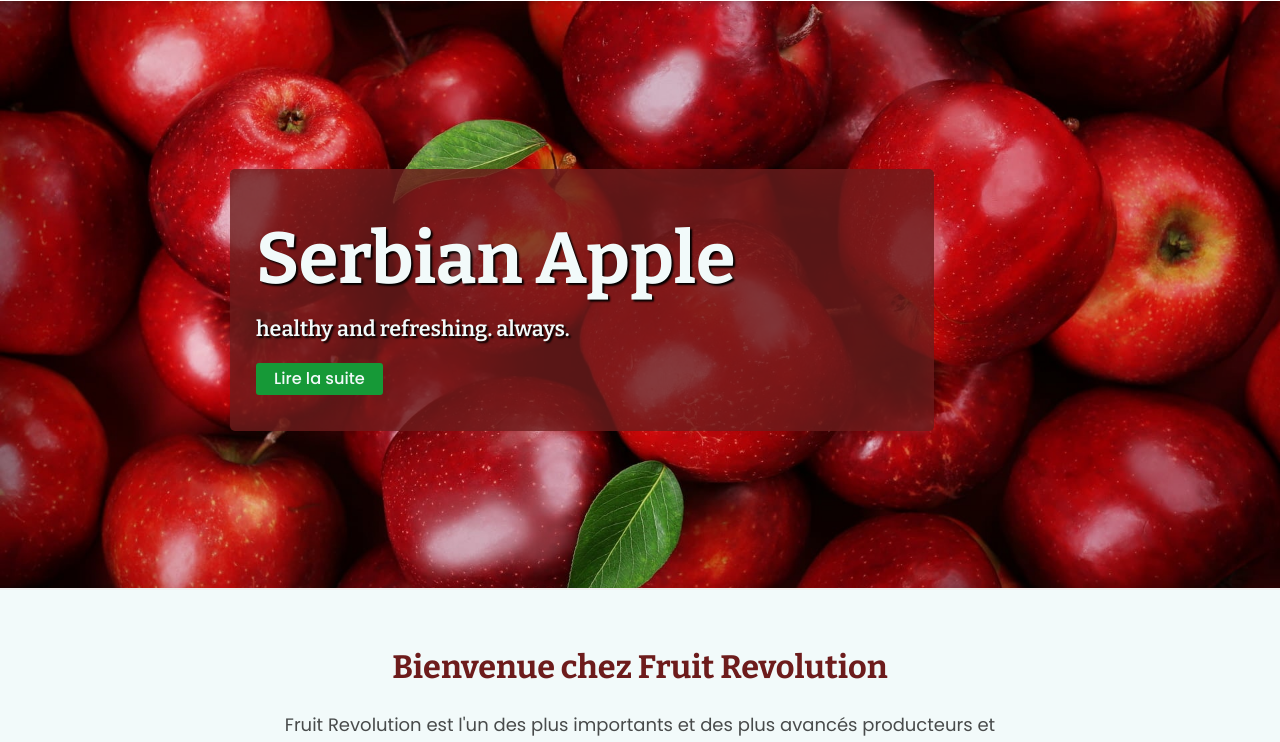
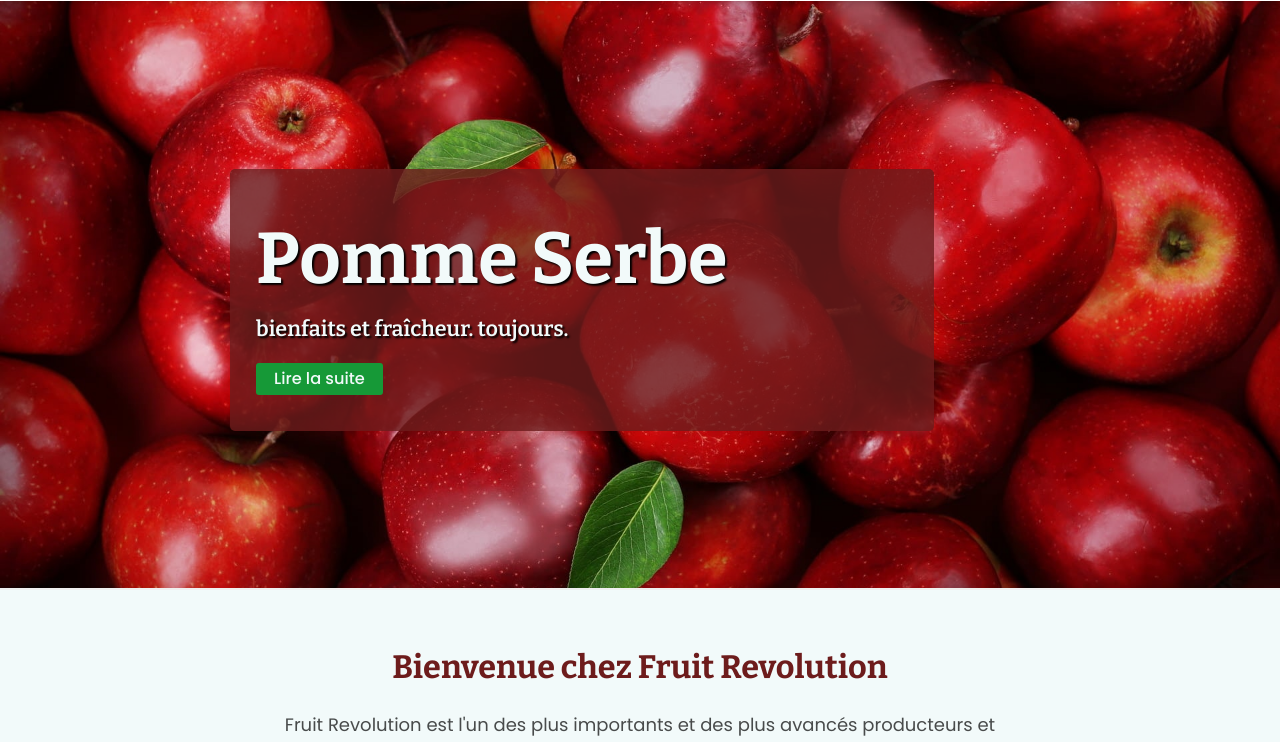
Before and after one commit to rebarce/odzole, a plain HTML site: page fr/index.html in a window 1280 px wide. Shown: the part 52-794 px from the top of the page. Drawn offline with nearby package versions, Linux system fonts and the light colour scheme; files that its build step writes are made by us from their sources.

Commit message:
Add files via upload

```diff
--- a/fr/index.html
+++ b/fr/index.html
@@ -76,8 +76,8 @@
         <!-- Hero -->
         <div id="hero">
           <div class="hero-message">
-            <h1>Serbian Apple</h1>
-            <h2>healthy and refreshing. always.</h2>
+            <h1>Pomme Serbe</h1>
+            <h2>bienfaits et fraîcheur. toujours.</h2>
             <button type="button" class="hero-btn">
               <a href="#products">Lire la suite</a>
             </button>
@@ -105,7 +105,6 @@
             permis au secteur fruitier moderne et contemporain de la Serbie de
             se développer.
           </p>
-          <div id="readmore" style="display: none">
           <p>
             Fruit Revolution a vu le jour grâce à l'idée de produire et d'offrir
             des fruits de la plus haute qualité. En collaboration avec nos
@@ -114,6 +113,7 @@
             qualité et la continuité des livraisons, avec le meilleur rapport
             qualité-prix.
           </p>
+          <div id="readmore" style="display: none">
             <p>
               La société Fruit Revolution opère dans trois domaines: dans la
               production de fruits, leur rachat et dans la logistique. En
@@ -175,7 +175,7 @@
             <div class="stat">
               <div class="stat-image">
                 <img
-                  src="../icons/trees.png"
+                  src="../icons/trees1.png"
                   alt="trees"
                 />
               </div>
```
